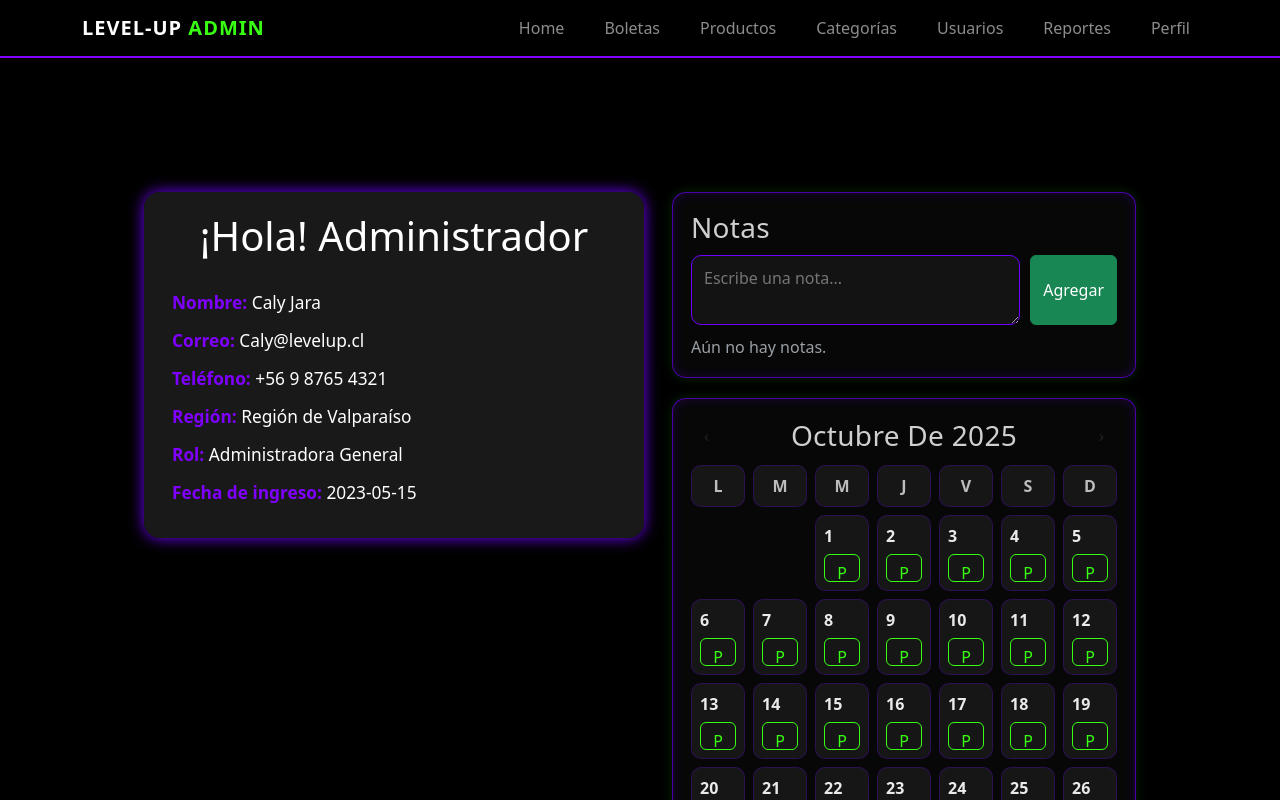
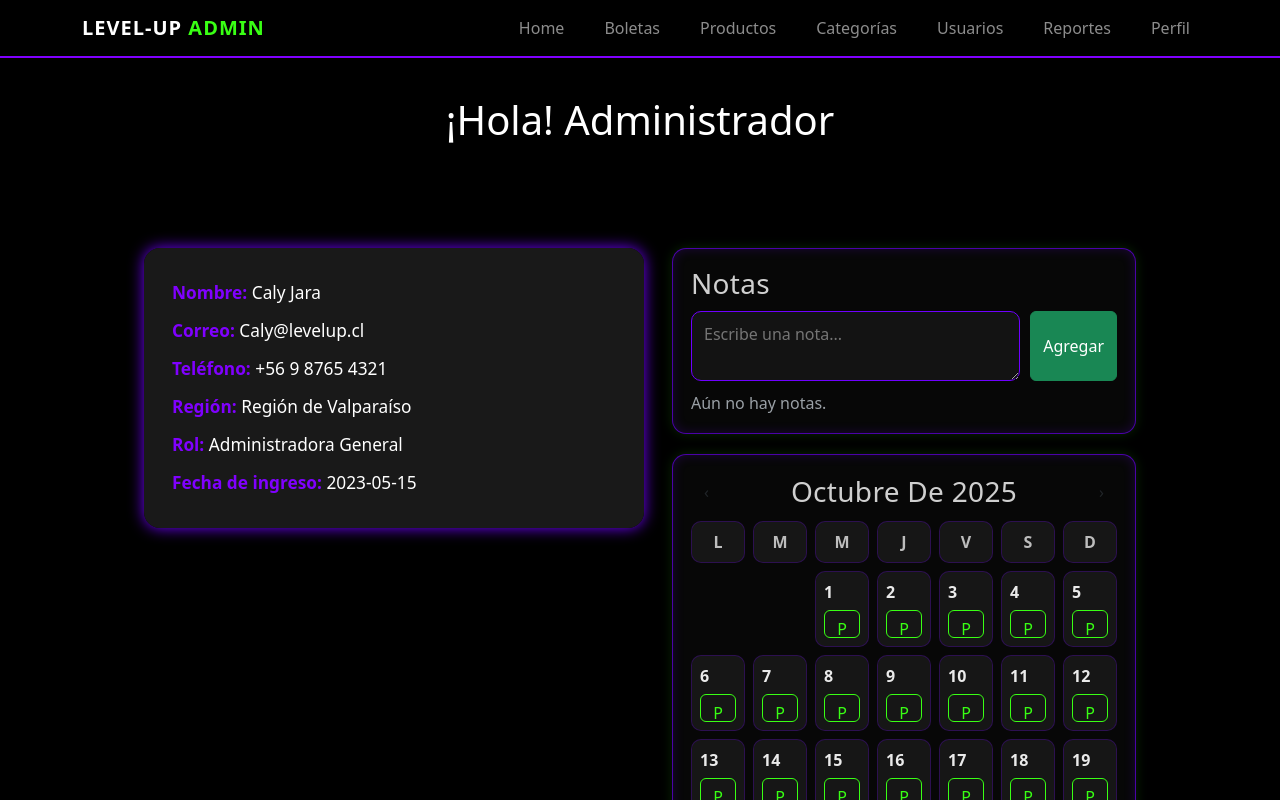
Before and after one commit to RafaelRiosFredes/LevelUpReact, a React (Vite) app in the folder levelup-project/: page / in a window 1280 px wide. Shown: the top 800 px of the page. Built offline with nearby package versions, Linux system fonts and the light colour scheme.

Commit message:
Mejoras en PerfilAdmin

```diff
--- a/levelup-project/src/assets/styles.css
+++ b/levelup-project/src/assets/styles.css
@@ -32,6 +32,14 @@
   padding-top: 96px;
   color: #fff;
 }
+
+.perfil-titulo {
+  font-size: 2.5rem;
+  font-weight: 400;
+  color: #ffffff;
+  text-align: center;
+}
+
 
 .perfil-header {
   text-align: center;
@@ -68,9 +76,8 @@
   .perfil-info p { font-size: 1rem; }
 }
 
-/* ===== Layout de perfil con panel lateral ===== */
 .perfil-layout {
-  display: flex; /* cambiamos de grid a flex para alinear verticalmente */
+  display: flex;
   align-items: flex-start;
   justify-content: center;
   gap: 28px;
@@ -90,14 +97,21 @@
 .perfil-header h1 {
   margin: 0 0 4px;
 }
-.perfil-header p { color: #cfcfcf; margin: 0 0 12px; }
+.perfil-header p {
+  color: #cfcfcf; margin: 0 0 12px; }
 
-.perfil-info p { margin: 12px 0; font-size: 1.08rem; }
-.perfil-info strong { color: #8000ff; }
+.perfil-info p {
+  margin: 12px 0; font-size: 1.08rem;
+}
+.perfil-info strong {
+  color: #8000ff;
+}
 
-.perfil-footer { text-align: center; margin-top: 20px; }
+.perfil-footer {
+  text-align: center; margin-top: 20px;
+}
 
-/* ===== Widgets ===== */
+/*  Widgets  */
 .perfil-widgets {
   display: flex;
   flex-direction: column;
@@ -184,7 +198,6 @@
   background: rgba(0,0,0,.6);
 }
 .btn-chip.p { color: #39ff14; border: 1px solid #39ff14; }
-.btn-chip.a { color: #ff3b6b; border: 1px solid #ff3b6b; }
 .btn-chip:hover { filter: brightness(1.2); }
 
 /* Navbar */
--- a/levelup-project/src/pages/PerfilAdmin.tsx
+++ b/levelup-project/src/pages/PerfilAdmin.tsx
@@ -17,7 +17,7 @@ type Mark = "P" | "A" | undefined; // Presente / Ausente
 export const PerfilAdmin = () => {
   const [admin, setAdmin] = useState<Admin | null>(null);
 
-  // ===== Notas =====
+  //  Notas
   const [nota, setNota] = useState("");
   const [notas, setNotas] = useState<string[]>(() => {
     try { return JSON.parse(localStorage.getItem("admin_notes") || "[]"); }
@@ -39,12 +39,12 @@ export const PerfilAdmin = () => {
     localStorage.setItem("admin_notes", JSON.stringify(next));
   };
 
-  // ===== Calendario de asistencia =====
+  //  Calendario de asistencia
   const today = new Date();
   const [year, setYear] = useState(today.getFullYear());
   const [month, setMonth] = useState(today.getMonth()); // 0-11
 
-  // Mapa: "YYYY-MM-DD" -> "P" | "A"
+  // Mapa: "YYYY-MM-DD" -> "P"
   const [marks, setMarks] = useState<Record<string, Mark>>(() => {
     try { return JSON.parse(localStorage.getItem("admin_attendance") || "{}"); }
     catch { return {}; }
@@ -84,7 +84,7 @@ export const PerfilAdmin = () => {
     // Puedes reemplazar por datos reales del admin conectado
     setAdmin({
       id: 1,
-      nombre: "Caly Jara",
+      nombre: " Caly Jara",
       correo: "Caly@levelup.cl",
       rol: "Administradora General",
       telefono: "+56 9 8765 4321",
@@ -99,13 +99,13 @@ export const PerfilAdmin = () => {
     <>
       <NavBarAdmin />
       <section className="admin-dashboard perfil-admin">
+
+        {/* 🔹 Título fuera del box */}
+        <h1 className="perfil-titulo">¡Hola! Administrador</h1>
+
         <div className="perfil-layout">
           {/* Columna: Perfil */}
           <div className="perfil-card neon-box">
-            <div className="perfil-header">
-              <h1>¡Hola! Administrador</h1>
-            </div>
-
             <div className="perfil-info">
               <p><strong>Nombre:</strong> {admin.nombre}</p>
               <p><strong>Correo:</strong> {admin.correo}</p>
@@ -114,7 +114,6 @@ export const PerfilAdmin = () => {
               <p><strong>Rol:</strong> {admin.rol}</p>
               <p><strong>Fecha de ingreso:</strong> {admin.fechaIngreso}</p>
             </div>
-
           </div>
 
           {/* Columna: Widgets laterales */}
@@ -158,7 +157,7 @@ export const PerfilAdmin = () => {
                 {["L", "M", "M", "J", "V", "S", "D"].map((d) => (
                   <div key={d} className="cal-cell cal-head">{d}</div>
                 ))}
-                {/* Espacios antes del día 1 (semana inicia Lunes) */}
+                {/* Espacios antes del día 1 */}
                 {Array.from({ length: firstWeekday - 1 }).map((_, i) => (
                   <div key={`pad-${i}`} className="cal-cell cal-empty" />
                 ))}
@@ -173,7 +172,8 @@ export const PerfilAdmin = () => {
                         {mark && <span className={`chip ${mark === "P" ? "chip-p" : "chip-a"}`}>{mark}</span>}
                       </div>
                       <div className="cal-actions">
-                        <button className="btn btn-chip p" onClick={() => toggleMark(day, "P")}>P</button>                      </div>
+                        <button className="btn btn-chip p" onClick={() => toggleMark(day, "P")}>P</button>
+                      </div>
                     </div>
                   );
                 })}
```
Lines whose indentation alone changed are shown as unchanged.
